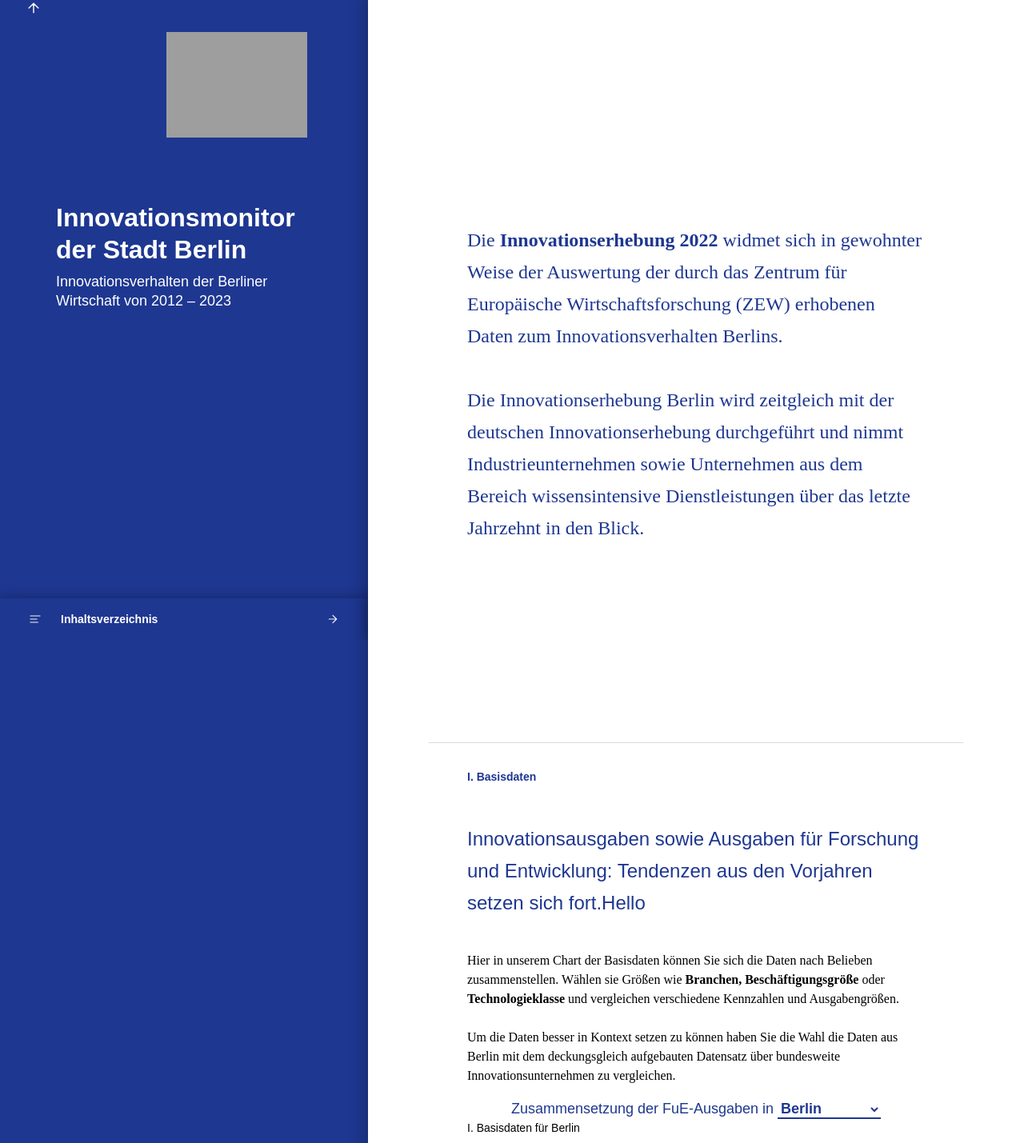
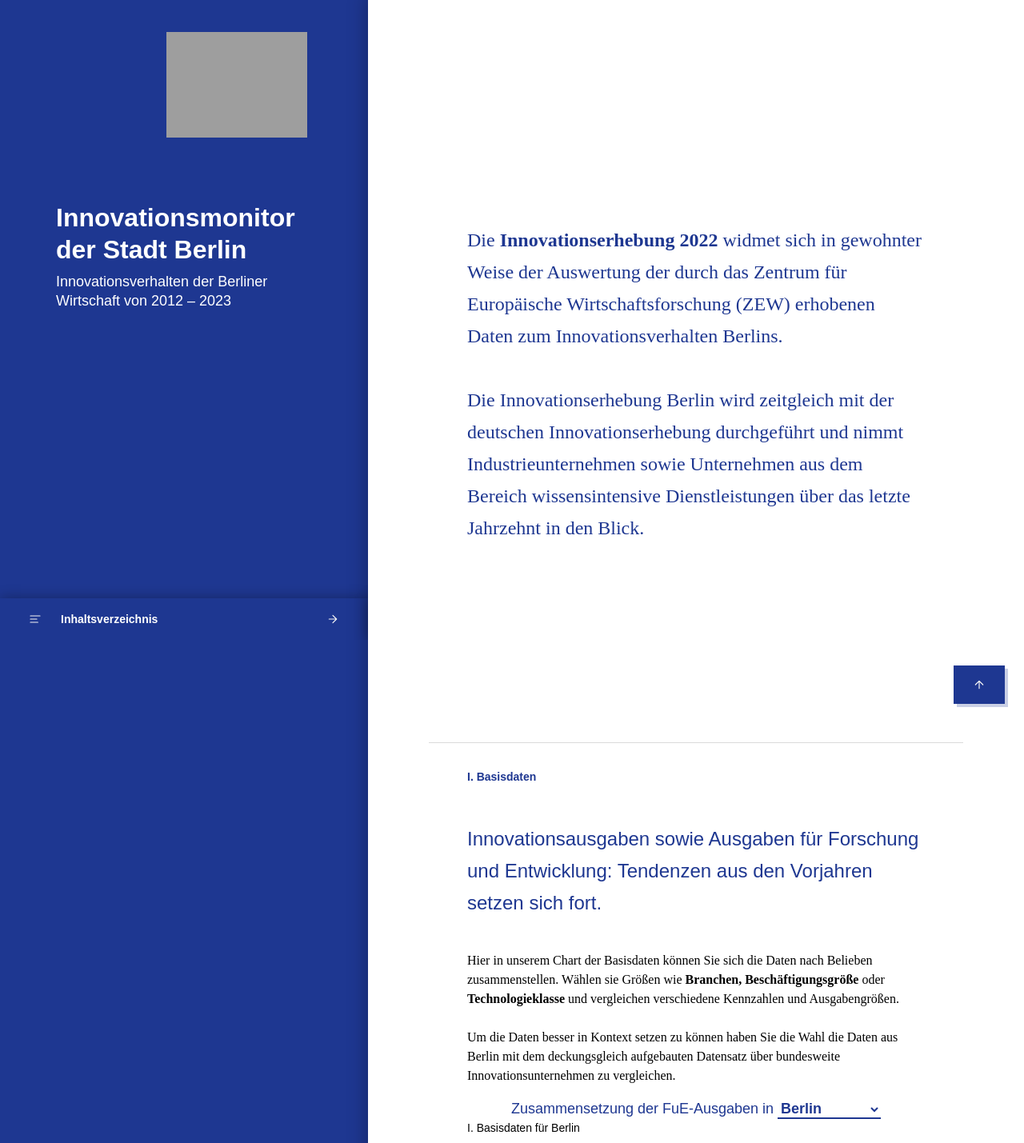
Before and after one commit to technologiestiftung/innovationserhebung, a FastAPI app: page / in a window 1280 px wide. Shown: the top 1429 px of the page at 80% size. Run offline with FastAPI, Linux system fonts and the light colour scheme; some web fonts are replaced; grey boxes are pictures that could not be loaded.

Commit message:
chores: better code

```diff
--- a/app/static/css/main.css
+++ b/app/static/css/main.css
@@ -554,12 +554,20 @@ video {
   bottom: 0px;
 }
 
+.bottom-4 {
+  bottom: 1rem;
+}
+
 .left-0 {
   left: 0px;
 }
 
 .right-0 {
   right: 0px;
+}
+
+.right-6 {
+  right: 1.5rem;
 }
 
 .top-0 {
@@ -634,6 +642,10 @@ video {
   display: none;
 }
 
+.h-12 {
+  height: 3rem;
+}
+
 .h-3\/5 {
   height: 60%;
 }
@@ -654,8 +666,12 @@ video {
   max-height: 100vh;
 }
 
-.min-h-screen {
-  min-height: 100vh;
+.w-16 {
+  width: 4rem;
+}
+
+.w-20 {
+  width: 5rem;
 }
 
 .w-2x-hero {
@@ -711,16 +727,6 @@ video {
   transform: translate(var(--tw-translate-x), var(--tw-translate-y)) rotate(var(--tw-rotate)) skewX(var(--tw-skew-x)) skewY(var(--tw-skew-y)) scaleX(var(--tw-scale-x)) scaleY(var(--tw-scale-y));
 }
 
-.translate-x-0 {
-  --tw-translate-x: 0px;
-  transform: translate(var(--tw-translate-x), var(--tw-translate-y)) rotate(var(--tw-rotate)) skewX(var(--tw-skew-x)) skewY(var(--tw-skew-y)) scaleX(var(--tw-scale-x)) scaleY(var(--tw-scale-y));
-}
-
-.translate-x-full {
-  --tw-translate-x: 100%;
-  transform: translate(var(--tw-translate-x), var(--tw-translate-y)) rotate(var(--tw-rotate)) skewX(var(--tw-skew-x)) skewY(var(--tw-skew-y)) scaleX(var(--tw-scale-x)) scaleY(var(--tw-scale-y));
-}
-
 .translate-y-0 {
   --tw-translate-y: 0px;
   transform: translate(var(--tw-translate-x), var(--tw-translate-y)) rotate(var(--tw-rotate)) skewX(var(--tw-skew-x)) skewY(var(--tw-skew-y)) scaleX(var(--tw-scale-x)) scaleY(var(--tw-scale-y));
@@ -728,6 +734,11 @@ video {
 
 .translate-y-full {
   --tw-translate-y: 100%;
+  transform: translate(var(--tw-translate-x), var(--tw-translate-y)) rotate(var(--tw-rotate)) skewX(var(--tw-skew-x)) skewY(var(--tw-skew-y)) scaleX(var(--tw-scale-x)) scaleY(var(--tw-scale-y));
+}
+
+.translate-y-2x-full {
+  --tw-translate-y: 200%;
   transform: translate(var(--tw-translate-x), var(--tw-translate-y)) rotate(var(--tw-rotate)) skewX(var(--tw-skew-x)) skewY(var(--tw-skew-y)) scaleX(var(--tw-scale-x)) scaleY(var(--tw-scale-y));
 }
 
@@ -755,6 +766,10 @@ video {
 
 .justify-start {
   justify-content: flex-start;
+}
+
+.justify-center {
+  justify-content: center;
 }
 
 .justify-between {
@@ -857,6 +872,10 @@ video {
   padding-bottom: 2rem;
 }
 
+.pb-10 {
+  padding-bottom: 2.5rem;
+}
+
 .pb-2 {
   padding-bottom: 0.5rem;
 }
@@ -883,10 +902,6 @@ video {
 
 .pt-7 {
   padding-top: 1.75rem;
-}
-
-.pb-10 {
-  padding-bottom: 2.5rem;
 }
 
 .text-left {
@@ -920,13 +935,12 @@ video {
   line-height: 1.25rem;
 }
 
-.text-xl {
-  font-size: 1.25rem;
-  line-height: 1.75rem;
+.font-bold {
+  font-weight: 700;
 }
 
-.font-bold {
-  font-weight: 700;
+.font-thin {
+  font-weight: 100;
 }
 
 .leading-10 {
@@ -935,10 +949,6 @@ video {
 
 .leading-h2 {
   line-height: 1.5rem;
-}
-
-.leading-4 {
-  line-height: 1rem;
 }
 
 .text-corporate-blue {
@@ -957,6 +967,12 @@ video {
   box-shadow: var(--tw-ring-offset-shadow, 0 0 #0000), var(--tw-ring-shadow, 0 0 #0000), var(--tw-shadow);
 }
 
+.shadow-scrollButton {
+  --tw-shadow: 4px 4px 0px 0px rgba(30, 55, 145, 0.24);
+  --tw-shadow-colored: 4px 4px 0px 0px var(--tw-shadow-color);
+  box-shadow: var(--tw-ring-offset-shadow, 0 0 #0000), var(--tw-ring-shadow, 0 0 #0000), var(--tw-shadow);
+}
+
 .shadow-top {
   --tw-shadow: 0px -8px 24px 0px rgba(0, 0, 0, 0.32);
   --tw-shadow-colored: 0px -8px 24px 0px var(--tw-shadow-color);
@@ -967,10 +983,6 @@ video {
   transition-property: all;
   transition-timing-function: cubic-bezier(0.4, 0, 0.2, 1);
   transition-duration: 150ms;
-}
-
-.duration-100 {
-  transition-duration: 100ms;
 }
 
 .duration-300 {
@@ -1012,6 +1024,16 @@ h2 {
 }
 
 @font-face {
+  font-family: 'ClanPro';
+
+  src: url('/fonts/clan/ClanWebPro-News.woff') format('woff');
+
+  font-weight: thin;
+
+  font-style: normal;
+}
+
+@font-face {
   font-family: 'Source Serif';
 
   src: url('/fonts/source-serif/SourceSerif4-Bold.ttf') format('truetype');
@@ -1035,16 +1057,8 @@ body {
   font-family: 'ClanPro', sans-serif;
 }
 
-.even\:border-hidden:nth-child(even) {
-  border-style: hidden;
-}
-
 .first-of-type\:border-hidden:first-of-type {
   border-style: hidden;
-}
-
-.first-of-type\:border-none:first-of-type {
-  border-style: none;
 }
 
 .hover\:bg-light-gray:hover {
@@ -1081,12 +1095,20 @@ body {
     margin-top: 0px;
   }
 
+  .desktop\:block {
+    display: block;
+  }
+
   .desktop\:flex {
     display: flex;
   }
 
   .desktop\:hidden {
     display: none;
+  }
+
+  .desktop\:min-h-screen {
+    min-height: 100vh;
   }
 
   .desktop\:max-w-none {
--- a/app/static/js/highlight-nav-links.js
+++ b/app/static/js/highlight-nav-links.js
@@ -14,7 +14,7 @@ const handleIntersection = (entries) => {
 const navPositionObserverOptions = {
   root: null,
   rootMargin: "0px",
-  threshold: 0,
+  threshold: 0.2,
 }
 
 const navPositionObserver = new IntersectionObserver(
--- a/app/templates/components/navigation/nav-desktop.html
+++ b/app/templates/components/navigation/nav-desktop.html
@@ -4,7 +4,9 @@
 <ul id="accordion-list" class="h-full px-mobile overflow-scroll max-w-hero">
   {% for section in translations.get("sections", []) %}
     {% with section=section %}
-      {% include "components/navigation/nav-link.html" %}
+      {% if section.id %}
+        {% include "components/navigation/nav-link.html" %}
+      {% endif %}
     {% endwith %}
   {% endfor %}
 </ul>
--- a/app/templates/components/navigation/nav-mobile.html
+++ b/app/templates/components/navigation/nav-mobile.html
@@ -43,9 +43,11 @@
       <span class="font-bold">{{ translations.nav.subHeader_1 }}</span>
     </div>
     <ul>
-      {% for section in translations.get("sections", []) %}
+      {% for section in translations.sections %}
         {% with section=section %}
-          {% include "components/navigation/nav-link.html" %}
+          {% if section.id %}
+            {% include "components/navigation/nav-link.html" %}
+          {% endif %}
         {% endwith %}
       {% endfor %}
     </ul>
--- a/app/templates/components/navigation/scroll-top-button.html
+++ b/app/templates/components/navigation/scroll-top-button.html
@@ -1,7 +1,7 @@
 <a
   id="scroll-top-button"
   href="#app"
-  class="absolute right-0 bottom-0 bg-corporate-blue h-13 py-4 border-l-2 border-white translate-x-0 translate-x-0 ease-in duration-100 {% if false %}translate-x-full{% endif %}"
+  class="absolute right-0 bottom-0 bg-corporate-blue h-13 py-4 w-20 border-l-2 border-white desktop:none"
   aria-label="{{ translations.nav.scrollTop }}"
 >
   <img
--- a/app/templates/components/quote-section.html
+++ b/app/templates/components/quote-section.html
@@ -1,3 +1,3 @@
-<section class="pb-8 desktop:px-12 min-h-screen flex items-center">
+<section class="pb-8 desktop:px-12 desktop:min-h-screen flex items-center">
   <p class="text-corporate-blue text-2xl leading-10 font-source">{{ section.quote | safe }}</p>
 </section>
--- a/app/templates/components/section.html
+++ b/app/templates/components/section.html
@@ -9,7 +9,7 @@
     <h2 class="text-sm font-bold mt-0 mb-2 text-corporate-blue pb-10">
       {{ section.title }}
     </h2>
-    <h3 class="text-corporate-blue text-2xl leading-10 pb-10">{{ section.disclaimer }}Hello</h3>
+    <h3 class="text-corporate-blue text-2xl font-thin leading-10 pb-10">{{ section.disclaimer }}</h3>
     <p class="font-source">{{ section.sectionDescription | safe }}</p>
     <div class="my-4">
       {% set chart_ids = section.get("chart-ids", []) %}
@@ -31,7 +31,7 @@
           <figure>
             {{ request.app.extra[chart_ids[0]]|safe }}
             <figcaption class="text-sm">
-              {{ section.get("title", "") }}
+              {{ section.title }}
             </figcaption>
           </figure>
         {% endif %}
--- a/tailwind.config.js
+++ b/tailwind.config.js
@@ -11,6 +11,7 @@ module.exports = {
       boxShadow: {
         top: "0px -8px 24px 0px rgba(0, 0, 0, 0.32)",
         bottom: "0px 0px 16px 0px rgba(0, 0, 0, 0.32)",
+        scrollButton: "4px 4px 0px 0px rgba(30, 55, 145, 0.24)"
       },
       colors: {
         "corporate-blue": "#1E3791",
@@ -47,6 +48,7 @@ module.exports = {
       },
       translate: {
         "x-full": "100%",
+        "2x-full": "200%",
       },
       width: {
         "2x-hero": "calc(2 * var(--width-hero))",
```
Also changed, not shown: app/styles/main.css (+7 -0 lines).
